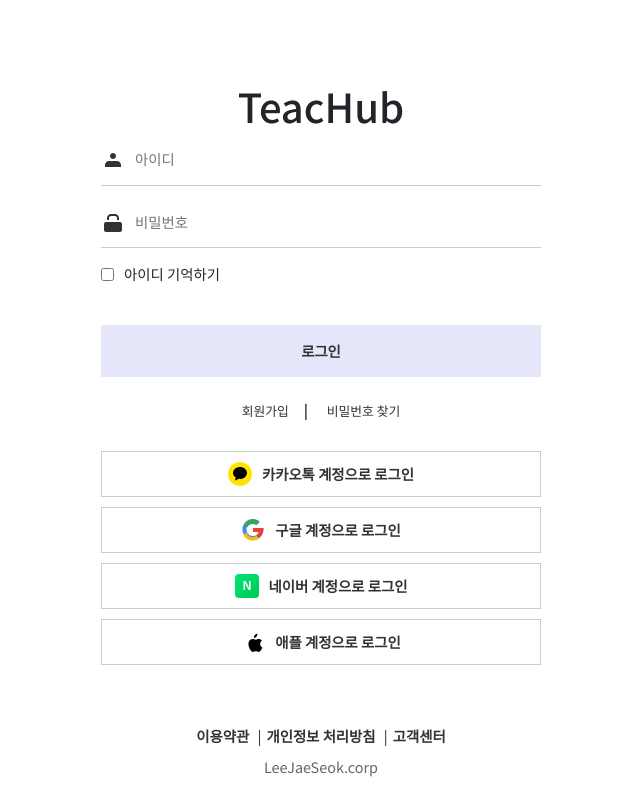
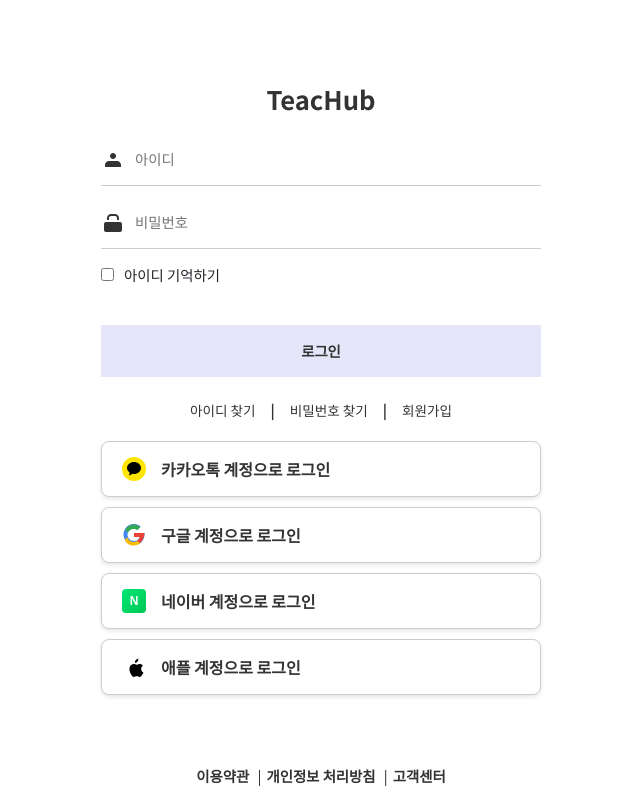
Before and after one commit to KoesJin/Daelim_LeeJaeSeok_TeamProJect, a React (Create React App) app: page / in a window 1280 px wide. Shown: the whole page, without its empty margins (319-959 px from the left). Built offline with nearby package versions, Linux system fonts and the light colour scheme.

Commit message:
로그인 페이지 css 수정

```diff
--- a/src/css/LoginPage/LoginPage.module.css
+++ b/src/css/LoginPage/LoginPage.module.css
@@ -1,3 +1,4 @@
+/* 공통 스타일 */
 .ScrollContainer {
     height: 100vh;
     overflow-y: auto; /* 화면이 작을 때 스크롤이 가능하도록 설정 */
@@ -101,7 +102,7 @@
     cursor: pointer;
     color: #333;
     margin: 0 10px;
-    font-size: 0.8rem; /* 일관된 크기로 조정 */
+    font-size: 0.85rem; /* 일관된 크기로 조정 */
 }
 
 .link:hover {
@@ -119,23 +120,26 @@
     display: flex;
     flex-direction: column;
     margin-top: 20px;
+    width: 100%; /* 부모 컨테이너의 전체 너비를 사용 */
 }
 
 .socialLoginButton {
     display: flex;
     align-items: center;
-    justify-content: center;
-    padding: 10px;
+    justify-content: flex-start; /* 아이콘과 텍스트를 왼쪽 정렬 */
+    padding: 15px 20px; /* 버튼 내 여백을 추가하여 더 넓게 보이도록 조정 */
     border: 1px solid #ccc;
-    border-radius: 0;
-    font-size: 0.9rem; /* 일관된 크기로 조정 */
+    border-radius: 8px; /* 모서리를 둥글게 처리 */
+    font-size: 1rem;
     font-weight: bold;
     cursor: pointer;
     background-color: #fff;
     color: #333;
     transition: background-color 0.3s ease, box-shadow 0.3s ease;
-    margin-top: 10px;
-    text-align: center;
+    margin-bottom: 10px; /* 버튼 간의 간격 조정 */
+    text-align: left; /* 텍스트를 왼쪽 정렬 */
+    box-shadow: 0px 2px 4px rgba(0, 0, 0, 0.1); /* 버튼에 가벼운 그림자 추가 */
+    width: 100%; /* 버튼의 너비를 부모 컨테이너에 맞춤 */
 }
 
 .socialLoginButton:hover {
@@ -143,7 +147,20 @@
 }
 
 .socialLoginButton svg {
-    margin-right: 10px;
+    margin-right: 15px; /* 아이콘과 텍스트 사이의 간격 조정 */
+    font-size: 1.5rem; /* 아이콘 크기 조정 */
+}
+
+.socialLoginText {
+    flex-grow: 1; /* 텍스트 부분이 남은 공간을 채우도록 설정 */
+    text-align: left; /* 텍스트를 왼쪽 정렬 */
+    font-weight: bold;
+}
+
+.socialLoginSubText {
+    font-size: 0.875rem;
+    color: #777;
+    margin-left: 40px; /* 서브텍스트를 메인텍스트 오른쪽으로 이동 */
 }
 
 .footer {
--- a/src/page/Login/LoginPage.jsx
+++ b/src/page/Login/LoginPage.jsx
@@ -7,6 +7,7 @@ import KakaoIcon from '../../svg/LoginPage/KakaoIcon';
 import GoogleIcon from '../../svg/LoginPage/GoogleIcon';
 import NaverIcon from '../../svg/LoginPage/NaverIcon';
 import AppleIcon from '../../svg/LoginPage/AppleIcon';
+import { Title } from 'chart.js';
 
 function LoginPage() {
     //로그인 정보
@@ -97,7 +98,7 @@ function LoginPage() {
         <div className={styles.ScrollContainer}>
             <div className={styles.LoginBody}>
                 <div className={styles.container}>
-                    <h1>TeacHub</h1>
+                    <div className={styles.title}>TeacHub</div>
                     <form className={styles.form} onSubmit={handleLogin}>
                         <div className={styles.inputContainer}>
                             <UserIcon />
@@ -133,12 +134,16 @@ function LoginPage() {
                         </button>
                     </form>
                     <div className={styles.links}>
+                        <span className={styles.link} onClick={() => navigate('/findid')}>
+                            아이디 찾기
+                        </span>
+                        <span className={styles.separator}>|</span>
+                        <span className={styles.link} onClick={() => navigate('/findpassword')}>
+                            비밀번호 찾기
+                        </span>
+                        <span className={styles.separator}>|</span>
                         <span className={styles.link} onClick={() => navigate('/checksignuppage')}>
                             회원가입
-                        </span>
-                        <span className={styles.separator}>|</span> {/* 구분 기호 */}
-                        <span className={styles.link} onClick={() => navigate('/findpassword')}>
-                            비밀번호 찾기
                         </span>
                     </div>
 
```
